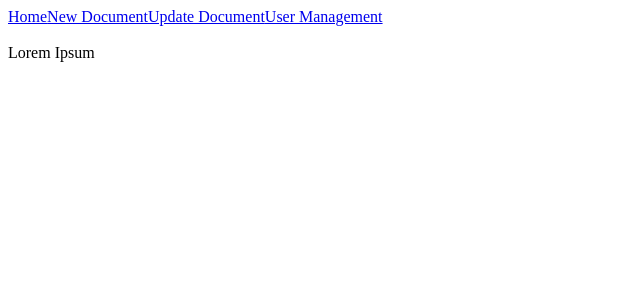
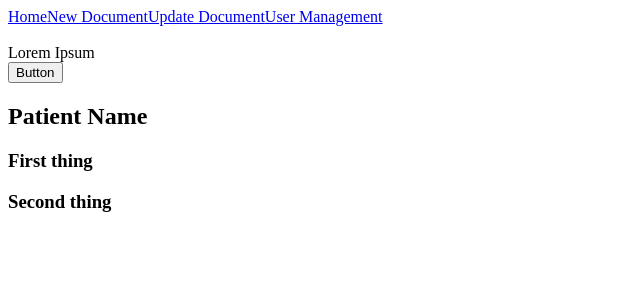
Before and after one commit to Bumi-Sehat/bumi-document-system, a React app: page / in a window 1280 px wide. Shown: the top 300 px of the page, without its empty margins (0-640 px from the left). Built offline with nearby package versions, Linux system fonts and the light colour scheme; the HTML template or start-up script is replaced by a standard one.

Commit message:
added list component

```diff
--- a/src/components/button.jsx
+++ b/src/components/button.jsx
@@ -1,6 +1,8 @@
-import React from 'react'
+import React, {Component} from 'react'
 
-class Button extends React.Component {
+class Button extends Component {
+
+
 
     render(){
         return(
--- /dev/null
+++ b/src/components/list.jsx
@@ -0,0 +1,31 @@
+import React, {Component} from 'react'
+import Item from './item.jsx'
+
+class List extends Component{
+
+    state = {
+        name: "Patient Name",
+        list: [{title: "First thing"}, {title: "Second thing"}]
+    }
+
+
+
+    render(){
+
+        const itemList = this.state.list.map(item => {
+            return <Item title={item.title}/>
+        })
+
+        return(
+
+            <div>
+                <h2>{this.state.name}</h2>
+                {itemList}
+            </div>
+        )
+    }
+}
+
+
+
+export default List
--- a/src/pages/home.jsx
+++ b/src/pages/home.jsx
@@ -1,6 +1,8 @@
 import React from 'react';
 import Navbar from '../components/navbar.jsx';
 import Button from '../components/button.jsx';
+import Item from '../components/item.jsx';
+import List from '../components/list.jsx';
 
 const Home = () => {
   return (
@@ -10,6 +12,8 @@ const Home = () => {
         <br />
         Lorem Ipsum
       </div>
+      <Button />
+      <List />
     </div>
   );
 };
```
Also changed, not shown: 1 other file (tests, documents, lock files or other folders).
